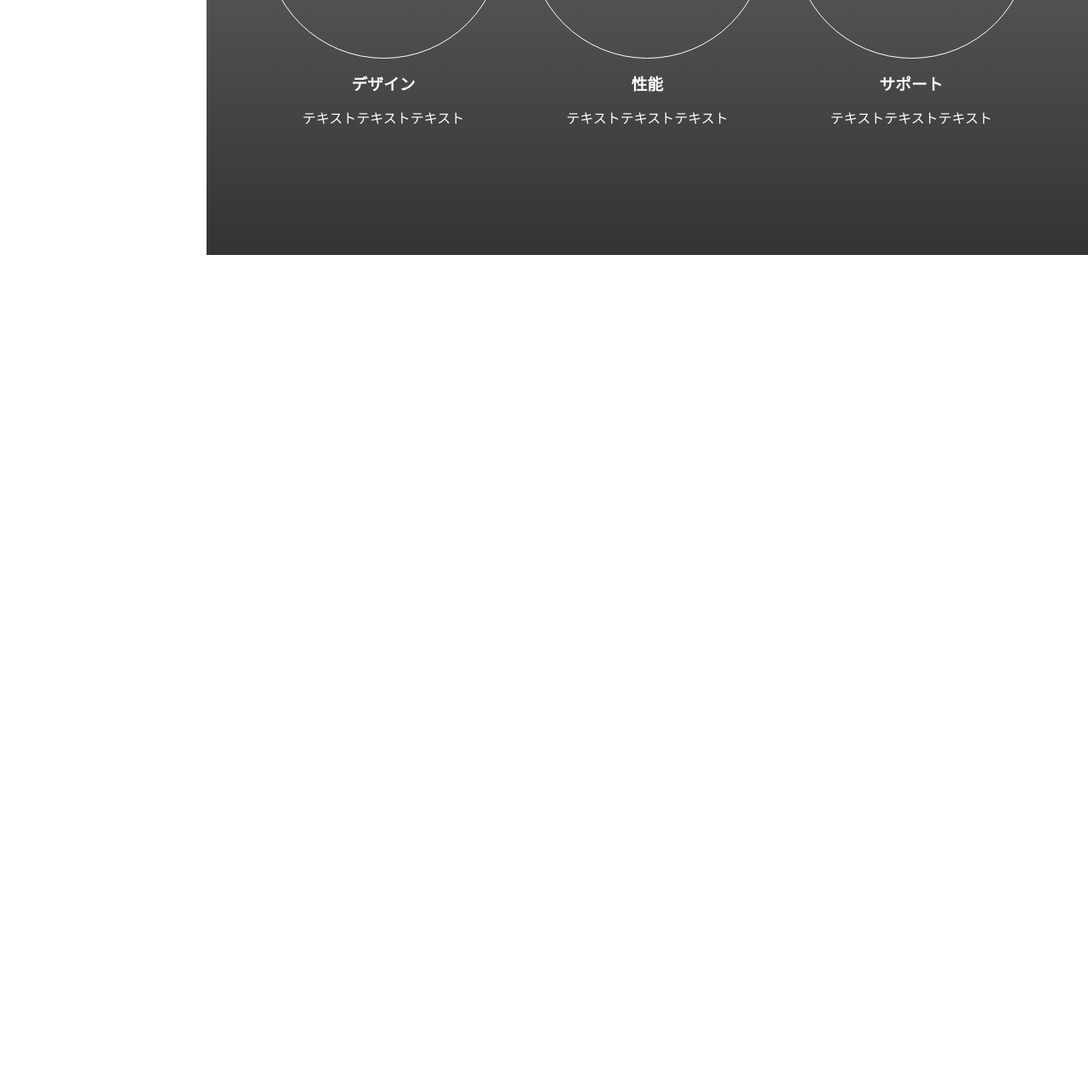
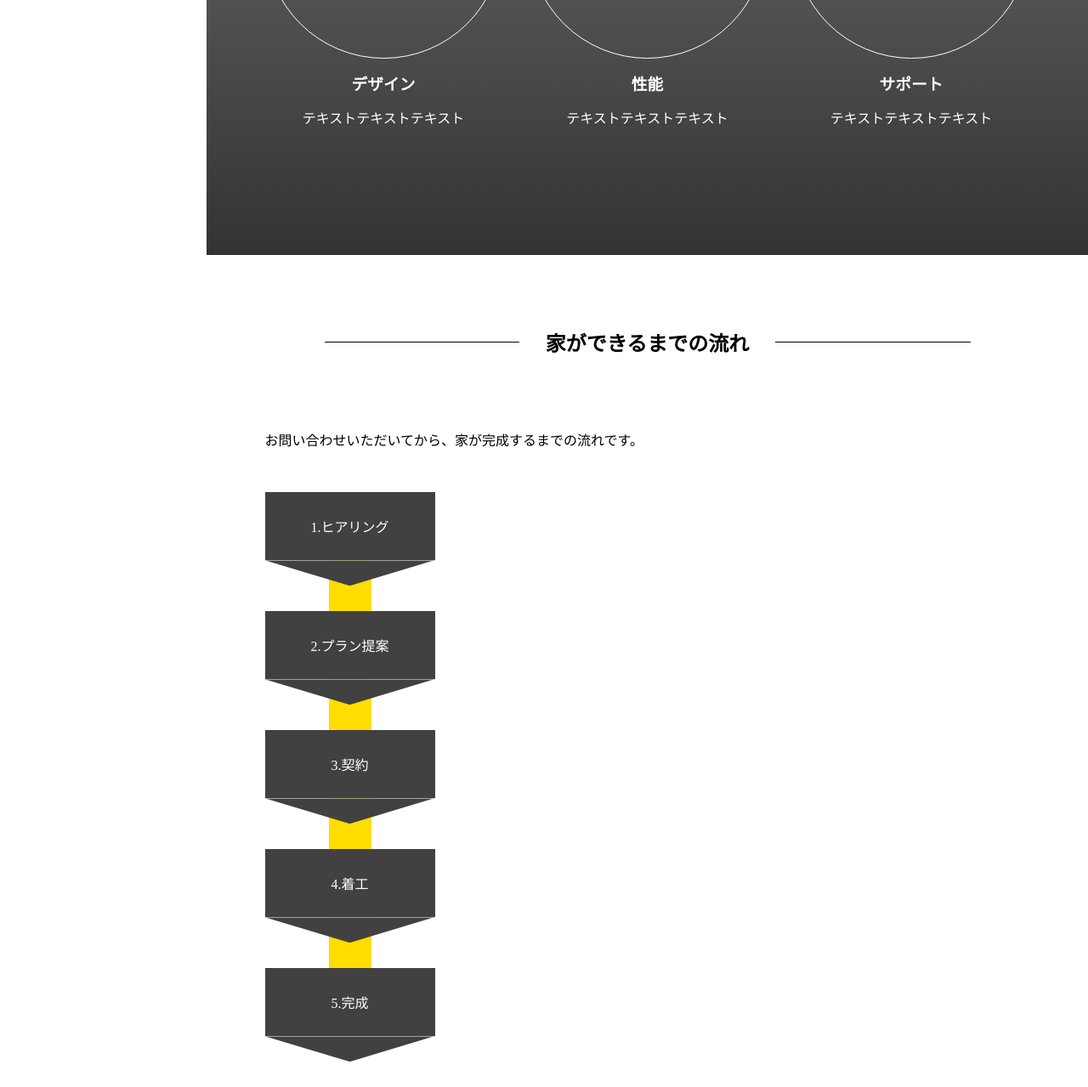
Before and after one commit to fujitashuichi/code-jump-AKARUIHouse, a plain HTML site: page index.html in a window 1280 px wide. Shown: the part 2017-3296 px from the top of the page at 85% size. Before the commit the page ends 2317 px from the top, so only its background shows below. Drawn offline with Linux system fonts and the light colour scheme; some packages are replaced by stand-ins of ours.

Commit message:
Add: フローチャートの図を作成

```diff
--- a/css/style.css
+++ b/css/style.css
@@ -17,6 +17,10 @@ img {
 
 ul {
     list-style: none;
+}
+
+.flex {
+    display: flex;
 }
 
 
@@ -67,6 +71,14 @@ ul {
     mix-blend-mode: difference;
 }
 
+#single-color-area .content-header {
+    color: #000;
+}
+#single-color-area .content-header::before,
+#single-color-area .content-header::after {
+    border-color: #000;
+}
+
 .content-title {
     display: block;
     width: fit-content;
@@ -76,7 +88,7 @@ ul {
 
 /* ------------------------- introduction ------------------------- */
 
-#sec-gradation {
+#gradation-area {
     background: linear-gradient(#5454544D, #000000CC);
 }
 
@@ -144,3 +156,53 @@ ul {
 #feature ul li h3 {
     padding: 15px 0;
 }
+
+
+/* ------------------------- building-flow ------------------------ */
+
+#building-flow > p {
+    margin-bottom: 50px;
+}
+
+#building-flow .chart {
+    position: relative;
+    width: 200px;
+    z-index: 0;
+}
+
+#building-flow .chart .pillar {
+    position: absolute;
+    top: 0;
+    left: 50%;
+    transform: translateX(-50%);
+    width: 50px;
+    height: 600px;
+    background: #ffdd00;
+    z-index: -1;
+}
+
+#building-flow .chart .tag {
+    width: 100%;
+    margin-bottom: 30px;
+}
+
+#building-flow .chart .tag .square {
+    display: flex;
+    width: 100%;
+    height: 80px;
+    background: #414141;
+}
+#building-flow .chart .tag .square p {
+    display: block;
+    color: #fff;
+    font-weight: 200;
+    margin: auto;
+}
+
+#building-flow .chart .tag .triangle {
+    width: 100%;
+    height: 30px;
+    background: #414141;
+    clip-path: polygon(0 0, 100% 0, 50% 100%);
+    border-top: 1px solid #ffffff77;
+}
--- a/index.html
+++ b/index.html
@@ -12,7 +12,7 @@
     <div id="side-menu"></div>
     <main id="main">
         <div id="main-bg-video"></div>
-        <section id="sec-gradation">
+        <section id="gradation-area">
             <div class="contents-wrapper">
                 <section id="introduction" class="content">
                     <div class="content-header">
@@ -75,6 +75,51 @@
                 </section>
             </div>
         </section>
+        <section id="single-color-area">
+            <div class="contents-wrapper">
+                <section id="building-flow" class="content">
+                    <div class="content-header">
+                        <h2 class="content-title">家ができるまでの流れ</h2>
+                    </div>
+                    <p>お問い合わせいただいてから、家が完成するまでの流れです。</p>
+                    <div class="flex">
+                        <div class="chart">
+                            <div class="pillar"></div>
+                            <div class="tag">
+                                <div class="square">
+                                    <p>1.ヒアリング</p>
+                                </div>
+                                <div class="triangle"></div>
+                            </div>
+                            <div class="tag">
+                                <div class="square">
+                                    <p>2.プラン提案</p>
+                                </div>
+                                <div class="triangle"></div>
+                            </div>
+                            <div class="tag">
+                                <div class="square">
+                                    <p>3.契約</p>
+                                </div>
+                                <div class="triangle"></div>
+                            </div>
+                            <div class="tag">
+                                <div class="square">
+                                    <p>4.着工</p>
+                                </div>
+                                <div class="triangle"></div>
+                            </div>
+                            <div class="tag">
+                                <div class="square">
+                                    <p>5.完成</p>
+                                </div>
+                                <div class="triangle"></div>
+                            </div>
+                        </div>
+                    </div>
+                </section>
+            </div>
+        </section>
     </main>
 </body>
 </html>
```
